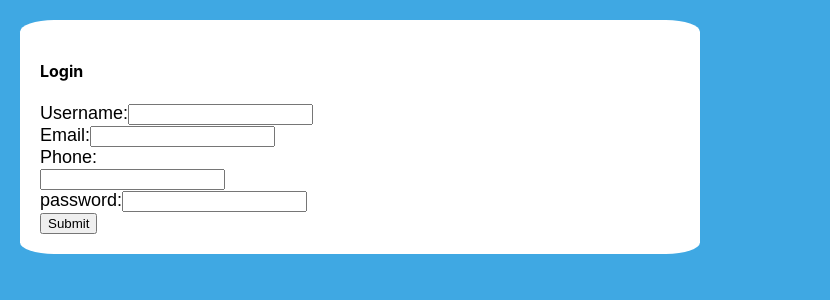
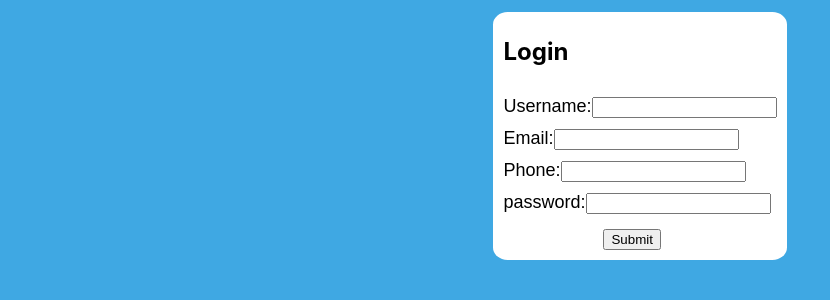
Before and after one commit to Mounika-bandaru-ui/project2, a React (Create React App) app: page / in a window 1280 px wide. Shown: the top 300 px of the page, without its empty margins (0-830 px from the left). Built offline with nearby package versions, Linux system fonts and the light colour scheme.

Commit message:
some style has added

```diff
--- a/src/App.css
+++ b/src/App.css
@@ -5,14 +5,25 @@ body{
 
 .parent{
   background-color: #fff;
-  width: 50%;
-  height: 20%;
-  padding: 20px;
-  margin: 20px;
+  /* width: 50%; */
+  /* height: 20%; */
   border-radius: 5%;
+  padding: 0px 10px 10px 10px;
+}
+.parent h2{
+  padding: 5px 0px 5px 0px;
 }
 label{
   font-size: 18px;
   font-family: Arial, Helvetica, sans-serif;
   margin:0px 0px 0px 0px;
 }
+.main{
+  display: flex;;
+  align-items: center;
+  justify-content: center;
+  padding-top: 12px;
+}
+.field{
+  padding: 5px 0px 5px 0px;
+}
--- a/src/form.js
+++ b/src/form.js
@@ -33,22 +33,28 @@ const Form =() =>{
     };
     return(
         <div className="main">
-            <div className="parent">
+          <div className="parent">
+          <h2>Login</h2>
            <form onSubmit={handleSubmit} className="formstyle">
-                <h4>Login</h4>
-                <div>
+                <div className="field">
                 <label>Username:</label>
                 <input type="text" value={username} onChange={(e)=>setUsername(e.target.value)} required/>
                 </div>
 
-
+                <div className="field">
                 <label>Email:</label>
                 <input type="email" value={email} onChange={(e)=>setemail(e.target.value)} required/><br/>
-                <label>Phone:</label><br></br>
+                </div>
+
+                <div className="field">
+                <label>Phone:</label>
                 <input type="phone" value={phone} onChange={handlePhone} required/><br/>
+                </div>
+              <div className="field">
                 <label>password:</label>
                 <input type="password" value={password} onChange={(e)=>setPassword(e.target.value)} required/><br/>
-                <button type="submit">Submit</button>
+                </div>
+                <button  type="submit" style={{marginLeft:"100px",marginTop:"10px"}}>Submit</button>
             </form>
 
             </div>
```
